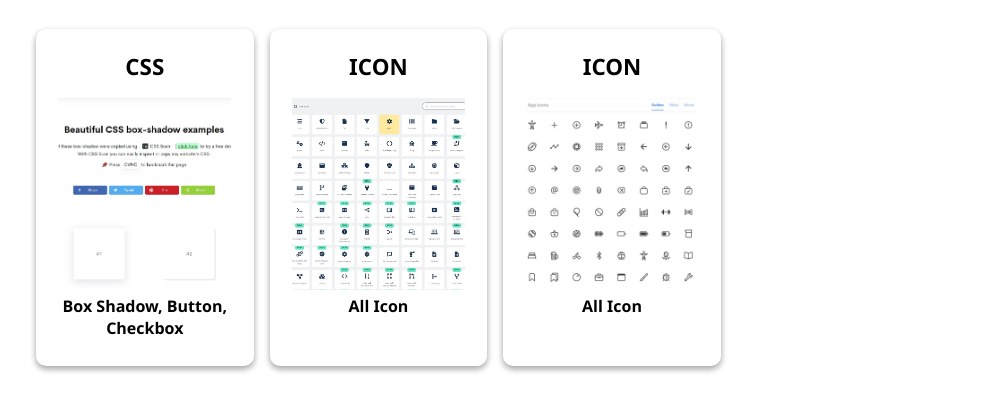
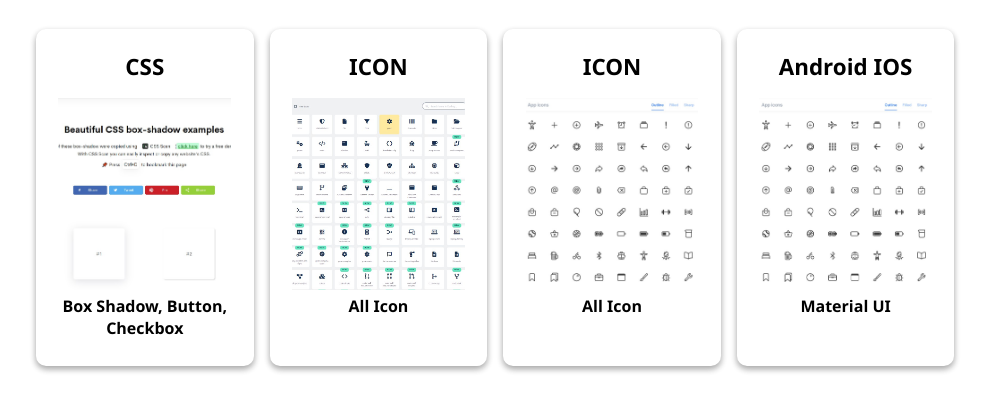
Before and after one commit to micodee/my-materials, a plain HTML site: page index.html in a window 1280 px wide. Shown: the part 78-490 px from the top of the page, without its empty margins (28-1017 px from the left). Drawn offline with Linux system fonts and the light colour scheme.

Commit message:
add material ui

```diff
--- a/index.html
+++ b/index.html
@@ -37,6 +37,15 @@
     <h1>All Icon</h1>
    </div>
   </div>
+  <div class="card flex" onclick="window.open('https://m3.material.io/components/checkbox/overview', '_blank')">
+   <h1 style="font-size: 1.4rem;">Android IOS</h1>
+   <div>
+    <img src="./src/img/ionic.jpg" style="width: 100%; height: 12rem; object-fit: cover;" alt="">
+   </div>
+   <div style="height: 3rem;">
+    <h1>Material UI</h1>
+   </div>
+  </div>
  </div>
 </body>
 </html>
```
